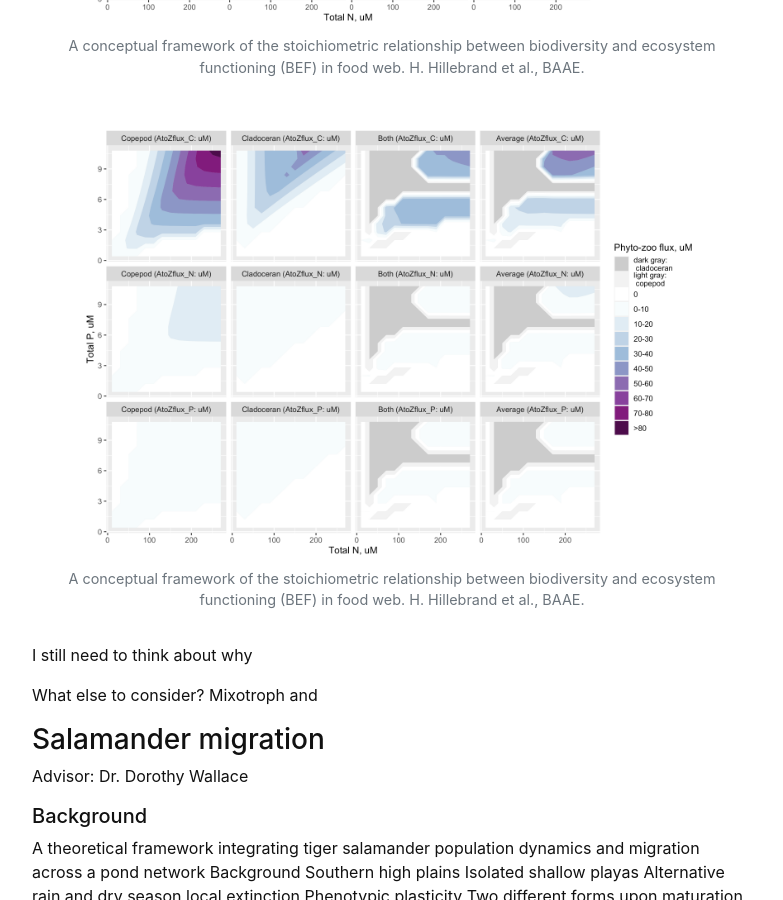
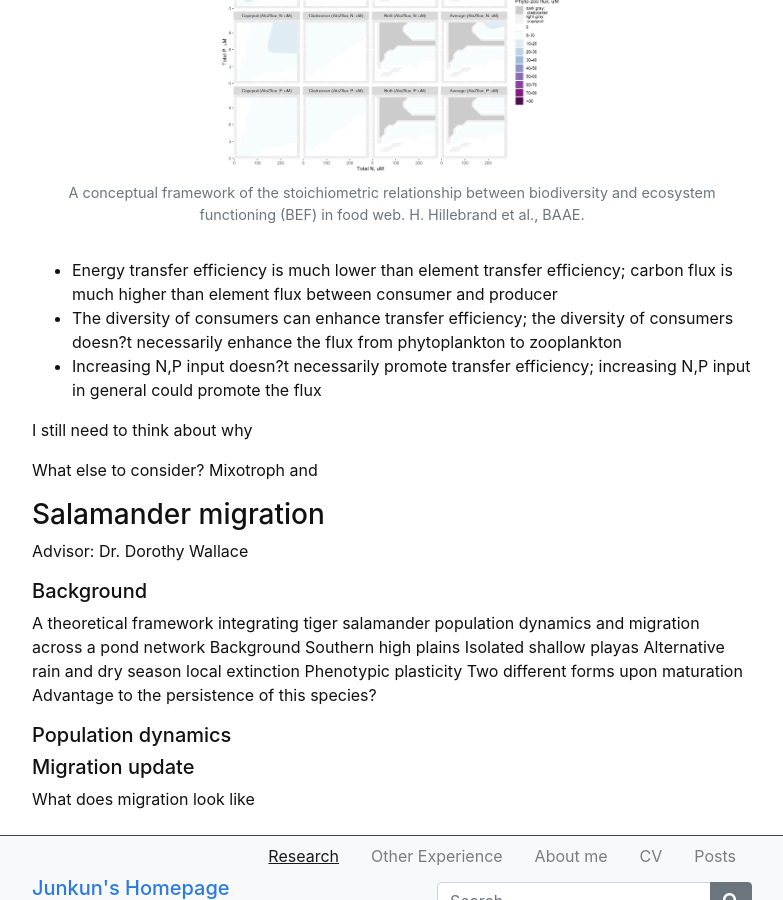
Before and after one commit to junkun-ren/PersonalWebsite, a Jekyll site: the page built from content/0-research.md, in a window 1280 px wide and 900 px high, scrolled down 4508 px. Shown: the whole window, without its empty margins (248-1031 px from the left). Built offline with Jekyll 4.4.1, drawn with Linux system fonts in a browser that asks for light colours.

Commit message:
Update 0-research.md

````diff
--- a/content/0-research.md
+++ b/content/0-research.md
@@ -53,9 +53,15 @@ Inspired by the concepts illustrated in the diagram above ```(H. Hillebrand et a
 
 **Example results**<a name="subparagraph4"></a>
 <div>
-{% include figure.html img="TE3.png" alt="BEF stoichiometry framework illustration" caption="A conceptual framework of the stoichiometric relationship between biodiversity and ecosystem functioning (BEF) in food web. H. Hillebrand et al., BAAE." width="90%" %}
-{% include figure.html img="phyto to zoo flux3.png" alt="BEF stoichiometry framework illustration" caption="A conceptual framework of the stoichiometric relationship between biodiversity and ecosystem functioning (BEF) in food web. H. Hillebrand et al., BAAE." width="90%" %}
+{% include figure.html img="TE3.png" alt="BEF stoichiometry framework illustration" caption="A conceptual framework of the stoichiometric relationship between biodiversity and ecosystem functioning (BEF) in food web. H. Hillebrand et al., BAAE." width="50%" %}
+{% include figure.html img="phyto to zoo flux3.png" alt="BEF stoichiometry framework illustration" caption="A conceptual framework of the stoichiometric relationship between biodiversity and ecosystem functioning (BEF) in food web. H. Hillebrand et al., BAAE." width="50%" %}
 </div>
+
+- Energy transfer efficiency is much lower than element transfer efficiency; carbon flux is much higher than element flux between consumer and producer
+- The diversity of consumers can enhance transfer efficiency; the diversity of consumers doesn?t necessarily enhance the flux from phytoplankton to zooplankton
+- Increasing N,P input doesn?t necessarily promote transfer efficiency; increasing N,P input in general could promote the flux
+
+
 
 I still need to think about why
 
````
